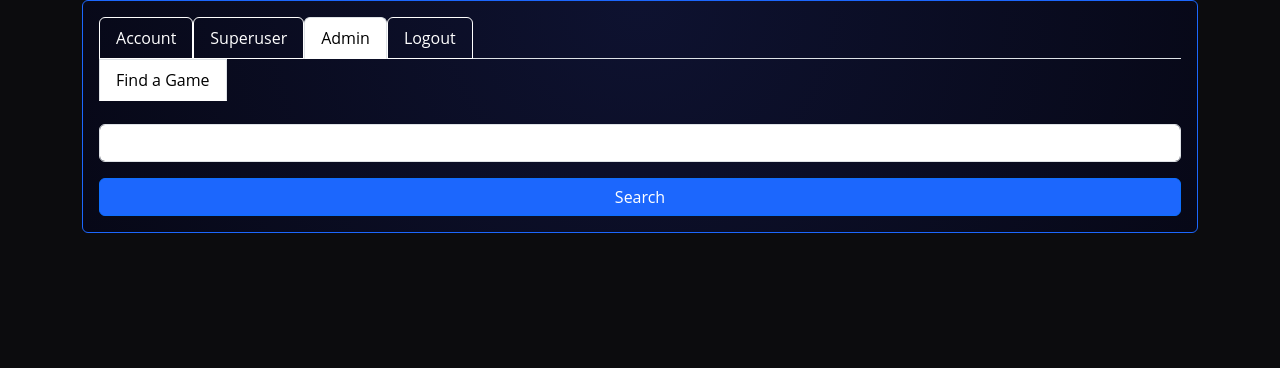
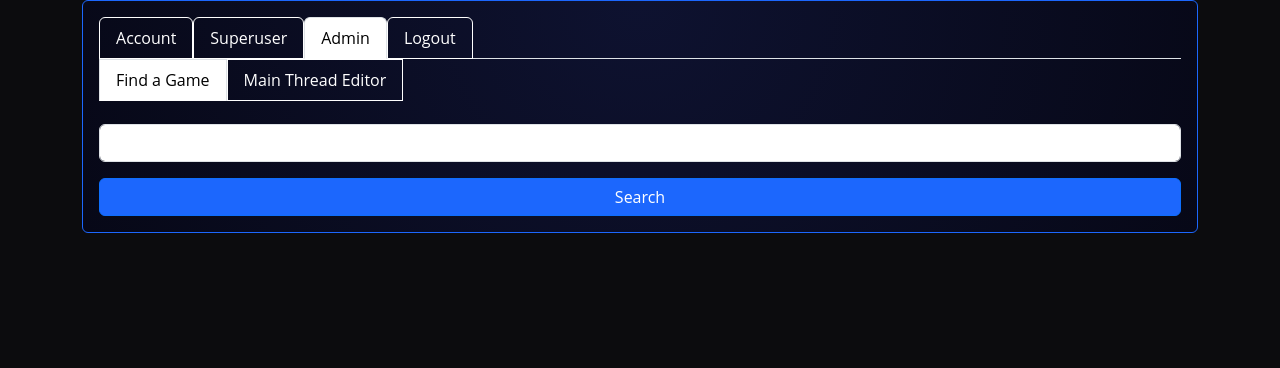
Before and after one commit to CharlieMcGoldrick/ci-milestone-joystick-junction, a Django app: page /account_management/ in a window 1280 px wide, after a click on "Admin". Shown: the part 52-420 px from the top of the page. Run offline with Django 4.2, Linux system fonts and the light colour scheme; the visitor is signed in with stand-in values (Sample User, id 1); parts of the project's set-up code (start-up, migrations or seed data) failed here and were passed over.

Commit message:
Feat: add mian thread editor tab

```diff
--- a/templates/admin.html
+++ b/templates/admin.html
@@ -6,11 +6,19 @@
             <a class="nav-link active" id="find-game-tab" data-bs-toggle="tab" href="#find-game" role="tab"
                 aria-controls="find-game" aria-selected="true">Find a Game</a>
         </li>
+        <li class="nav-item" role="presentation">
+            <a class="nav-link" id="main-thread-editor-tab" data-bs-toggle="tab" href="#main-thread-editor" role="tab"
+                aria-controls="main-thread-editor" aria-selected="false">Main Thread Editor</a>
+        </li>
     </ul>
-    <div class="tab-content" id="adminTabContent">
-        <div class="tab-pane fade show active" id="find-game" role="tabpanel"
-            aria-labelledby="find-game-tab">
+    <div class="tab-content" id="findGameTabContent">
+        <div class="tab-pane fade show active" id="find-game" role="tabpanel" aria-labelledby="find-game-tab">
             {% include "find_a_game.html" %}
         </div>
     </div>
+    <div class="tab-content" id="mainThreadEditorTabContent">
+        <div class="tab-pane fade" id="main-thread-editor" role="tabpanel" aria-labelledby="main-thread-editor-tab">
+            Hello
+        </div>
+    </div>
 {% endblock %}
```
